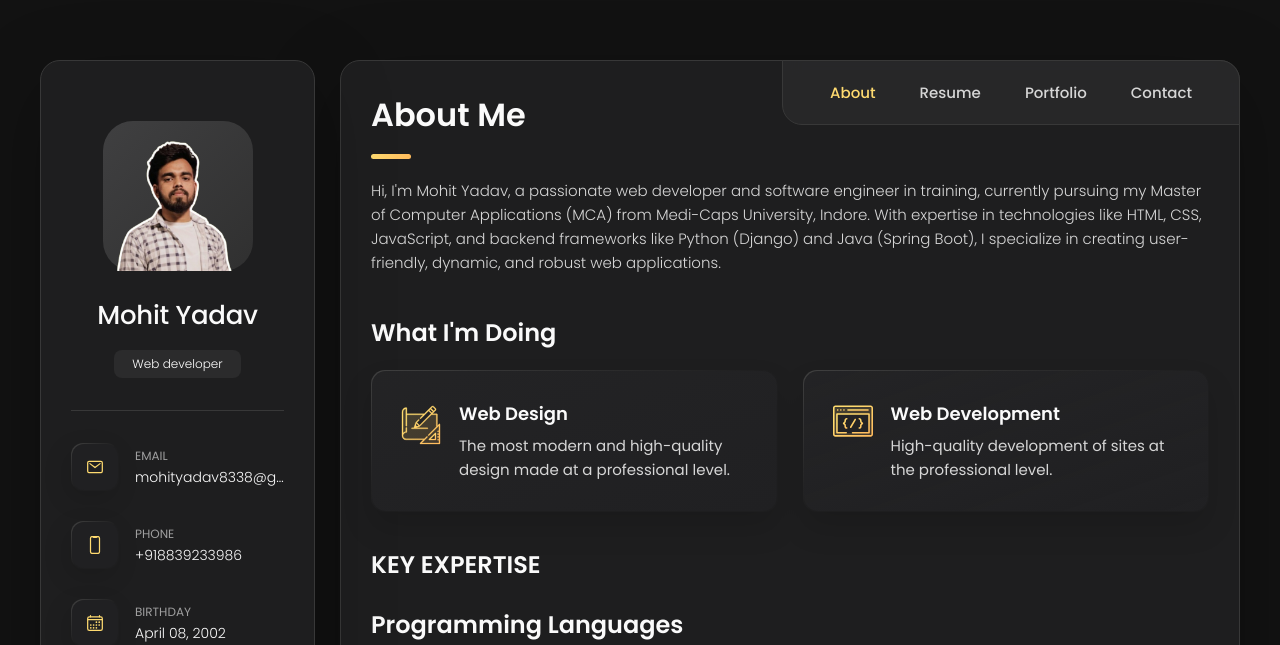
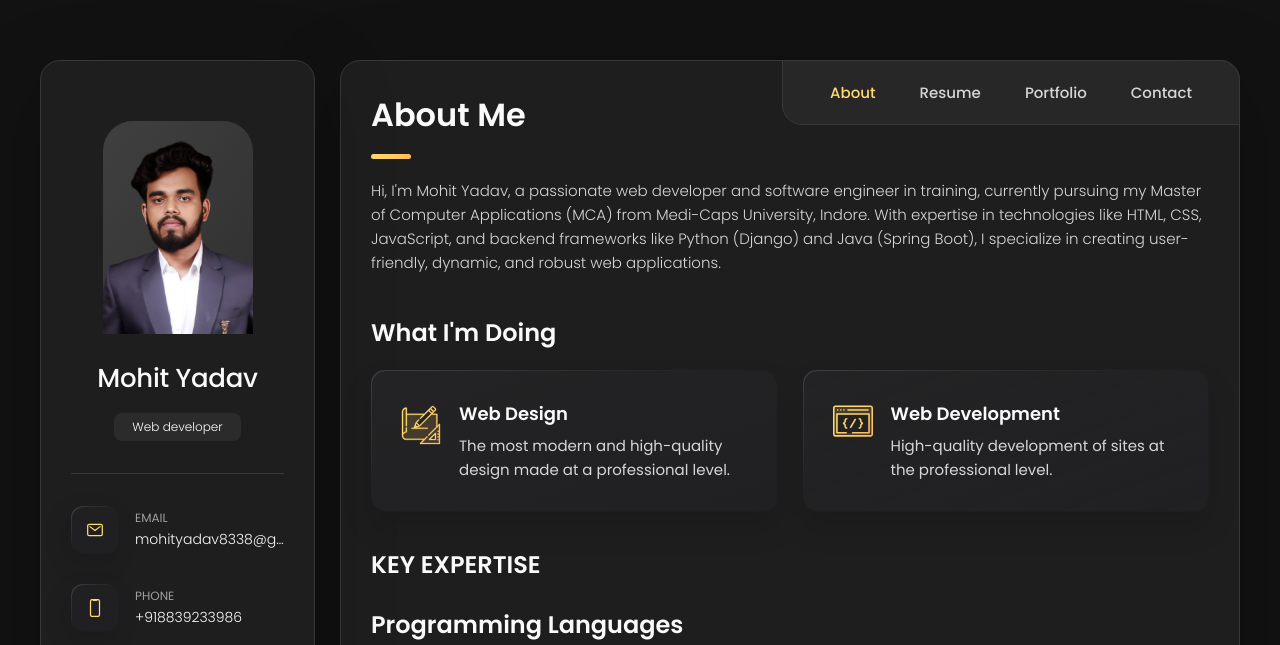
Before and after one commit to Mohit-Yyadav/personal-portfolio-website, a plain HTML site: page index.html in a window 1280 px wide. Shown: the top 645 px of the page. Drawn offline with nearby package versions, Linux system fonts and the light colour scheme.

Commit message:
Update index.html

```diff
--- a/index.html
+++ b/index.html
@@ -42,7 +42,7 @@
       <div class="sidebar-info">
 
         <figure class="avatar-box">
-          <img src="./assets/images/mohit.png" alt="Mohit Yadav" width="80">
+          <img src="./assets/images/mohitt.png" alt="Mohit Yadav" width="80">
         </figure>
 
         <div class="info-content">
```
